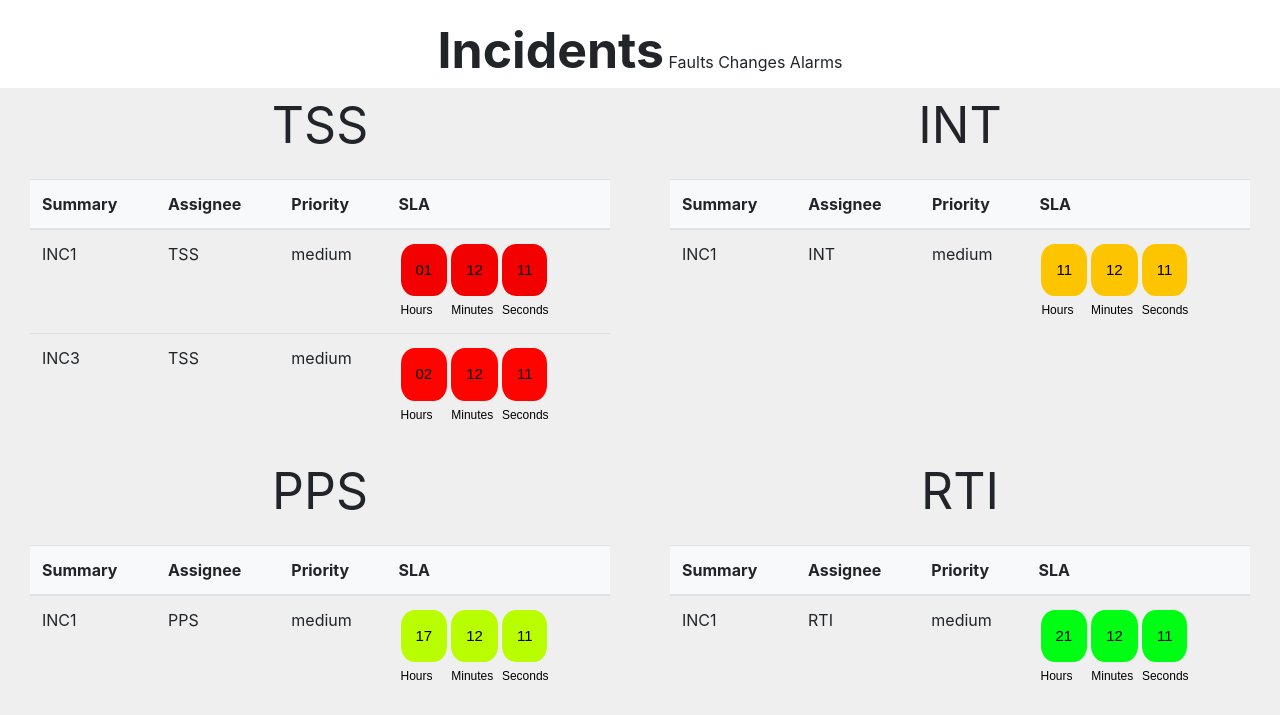
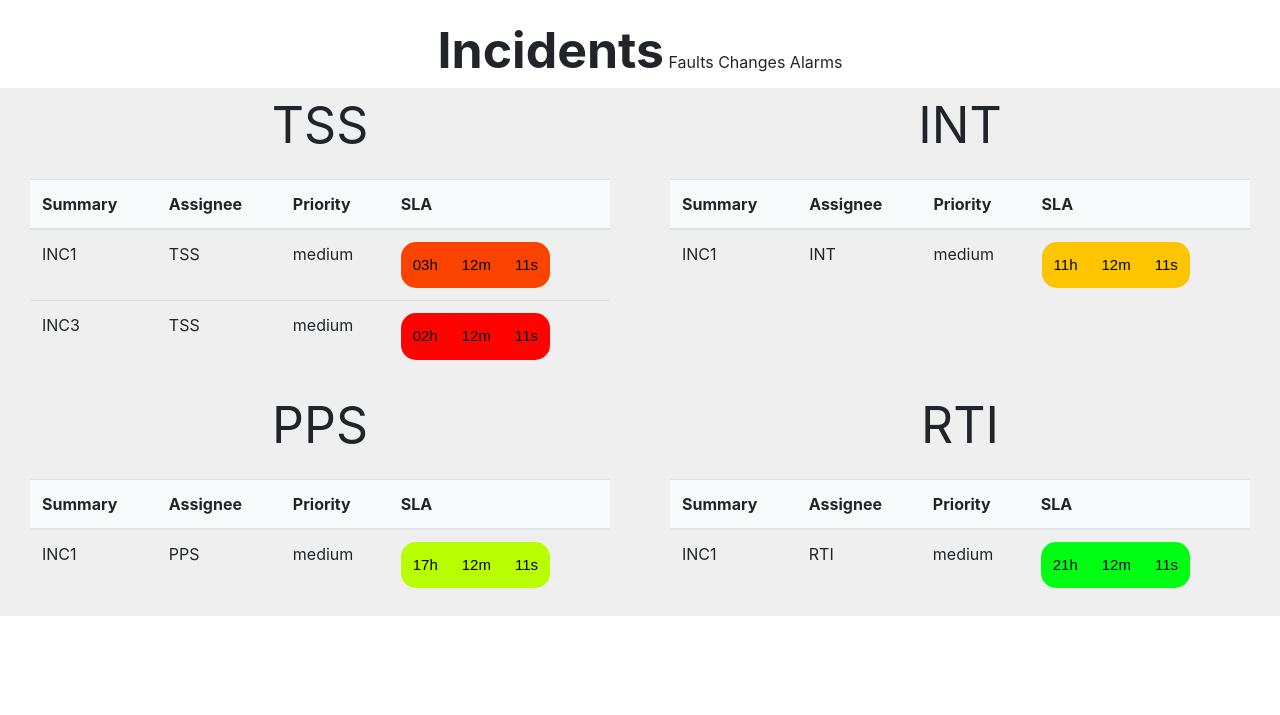
Before and after one commit to ElyesKhama/INTSSDashboard, a plain HTML site: page index.html in a window 1280 px wide. Shown: the part 85-800 px from the top of the page. Drawn offline with Linux system fonts and the light colour scheme.

Commit message:
updated timer's design

```diff
--- a/css/style.css
+++ b/css/style.css
@@ -29,9 +29,10 @@
 	font-family: sans-serif;
 	color: black;
 	display: inline-block;
-	font-weight: 100;
+	font-weight: 500;
 	text-align: centrer;
 	font-size: 15px;
+	border-radius: 15px;
 }
 
 .clockdiv > div{
@@ -41,9 +42,8 @@
 }
 
 .clockdiv div > span{
-	padding: 15px;
+	padding: 10px;
 	border-radius: 30%;
-	background: green;
 	display: inline-block;
 }
 
--- a/js/script.js
+++ b/js/script.js
@@ -5,7 +5,7 @@ var json = {
     "report": [{
         "team": "tss",
         "incidents": [
-            { "summary": "INC1", "assignee": "TSS", "priority": "medium", "SLA": "2018-08-30T10:00:00" },
+            { "summary": "INC1", "assignee": "TSS", "priority": "medium", "SLA": "2018-08-30T12:00:00" },
             { "summary": "INC3", "assignee": "TSS", "priority": "medium", "SLA": "2018-08-30T11:00:00" }
         ],
         "faults": [
@@ -123,6 +123,7 @@ function updateTables(index) {
         //remove all rows
         removeBodyRows(elemBodyTable);
 
+        if (items.length != 0) {
             //fill the table
             for (var j = 0; j < items.length; j++) {
                 var line = elemBodyTable.insertRow(-1);
@@ -141,6 +142,11 @@ function updateTables(index) {
                 initializeClock("clockdiv" + countTimer, deadline);
 
                 countTimer++;
+            }
+        } else {
+            var line = elemBodyTable.insertRow(-1);
+            line.innerHTML = "No " + listTitles[index] + " currently";
+            line.style.fontStyle = "italic";
         }
     }
 }
@@ -164,21 +170,21 @@ function createCountDown(parentElement, countTimer) {
 
     var divContainerHours = document.createElement('div');
     var spanHours = createSpan("hours");
-    var divHours = createDiv("Hours");
+    // var divHours = createDiv("Hours");
     divContainerHours.appendChild(spanHours);
-    divContainerHours.appendChild(divHours);
+    //  divContainerHours.appendChild(divHours);
 
     var divContainerMinutes = document.createElement('div');
     var spanMinutes = createSpan("minutes");
-    var divMinutes = createDiv("Minutes");
+    // var divMinutes = createDiv("Minutes");
     divContainerMinutes.appendChild(spanMinutes);
-    divContainerMinutes.appendChild(divMinutes);
+    //  divContainerMinutes.appendChild(divMinutes);
 
     var divContainerSeconds = document.createElement('div');
     var spanSeconds = createSpan("seconds");
-    var divSeconds = createDiv("Seconds");
+    // var divSeconds = createDiv("Seconds");
     divContainerSeconds.appendChild(spanSeconds);
-    divContainerSeconds.appendChild(divSeconds);
+    //   divContainerSeconds.appendChild(divSeconds);
 
     divClockDiv.appendChild(divContainerHours);
     divClockDiv.appendChild(divContainerMinutes);
@@ -229,10 +235,10 @@ function initializeClock(id, endtime) {
     function updateClock() {
         var time = getTimeRemaining(endtime);
 
-        hoursSpan.innerHTML = ('0' + time.hours).slice(-2);
-        minutesSpan.innerHTML = ('0' + time.minutes).slice(-2);
-        secondsSpan.innerHTML = ('0' + time.seconds).slice(-2);
-        updateColor(time, hoursSpan, minutesSpan, secondsSpan);
+        hoursSpan.innerHTML = ('0' + time.hours).slice(-2) + "h";
+        minutesSpan.innerHTML = ('0' + time.minutes).slice(-2) + "m";
+        secondsSpan.innerHTML = ('0' + time.seconds).slice(-2) + "s";
+        updateColor(time, clock);
 
         if (time.total <= 0) {
             clearInterval(timeinterval);
@@ -243,10 +249,8 @@ function initializeClock(id, endtime) {
     var timeinterval = setInterval(updateClock, 1000);
 }
 
-function updateColor(time, hoursSpan, minutesSpan, secondsSpan) {
+function updateColor(time, clockDiv) {
     var hours = time.hours;
-    var minutes = time.minutes;
-    var seconds = time.seconds;
 
     //from red to green
     var palette = [
@@ -276,15 +280,13 @@ function updateColor(time, hoursSpan, minutesSpan, secondsSpan) {
         "#01FB50"
     ];
 
-    hoursSpan.style.backgroundColor = palette[hours];
-    minutesSpan.style.backgroundColor = palette[hours];
-    secondsSpan.style.backgroundColor = palette[hours];
+    clockDiv.style.backgroundColor = palette[hours];
 }
 
-function updateTimeRefresh(){
+function updateTimeRefresh() {
     var span = document.getElementById("timeRefresh");
     var date = new Date();
-    span.innerText = date.toTimeString().substr(0,8);
+    span.innerText = date.toTimeString().substr(0, 8);
 }
 
 function updateTitleTimer() {
```
Lines whose indentation alone changed are shown as unchanged.
